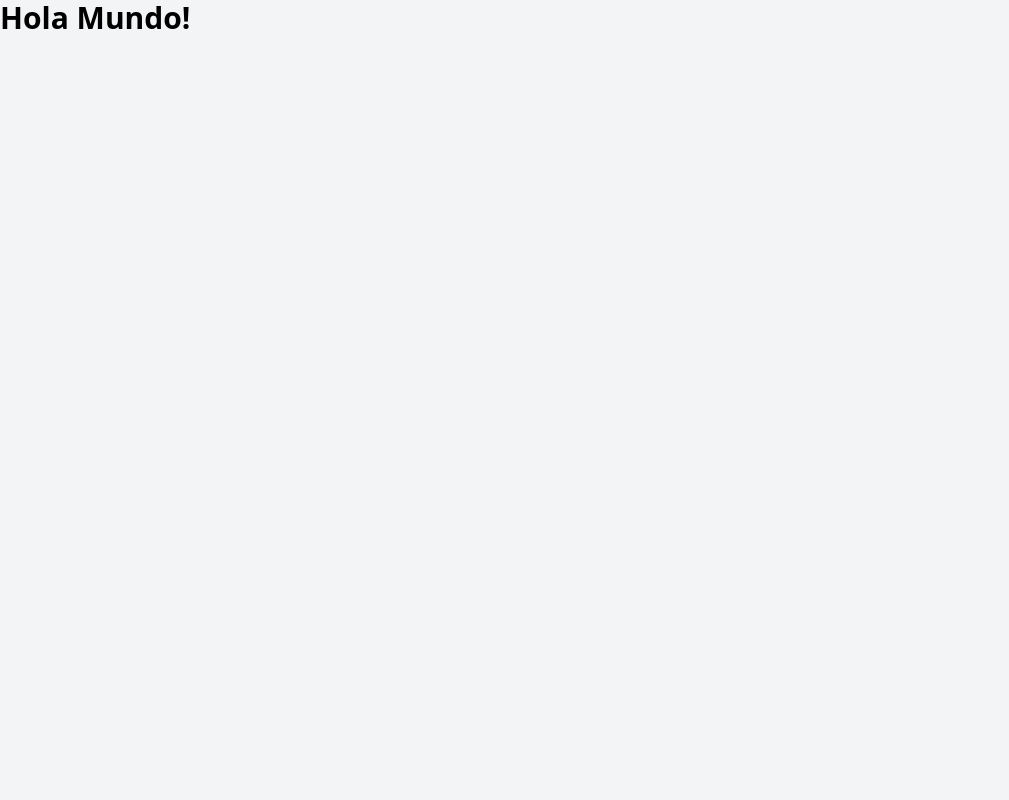
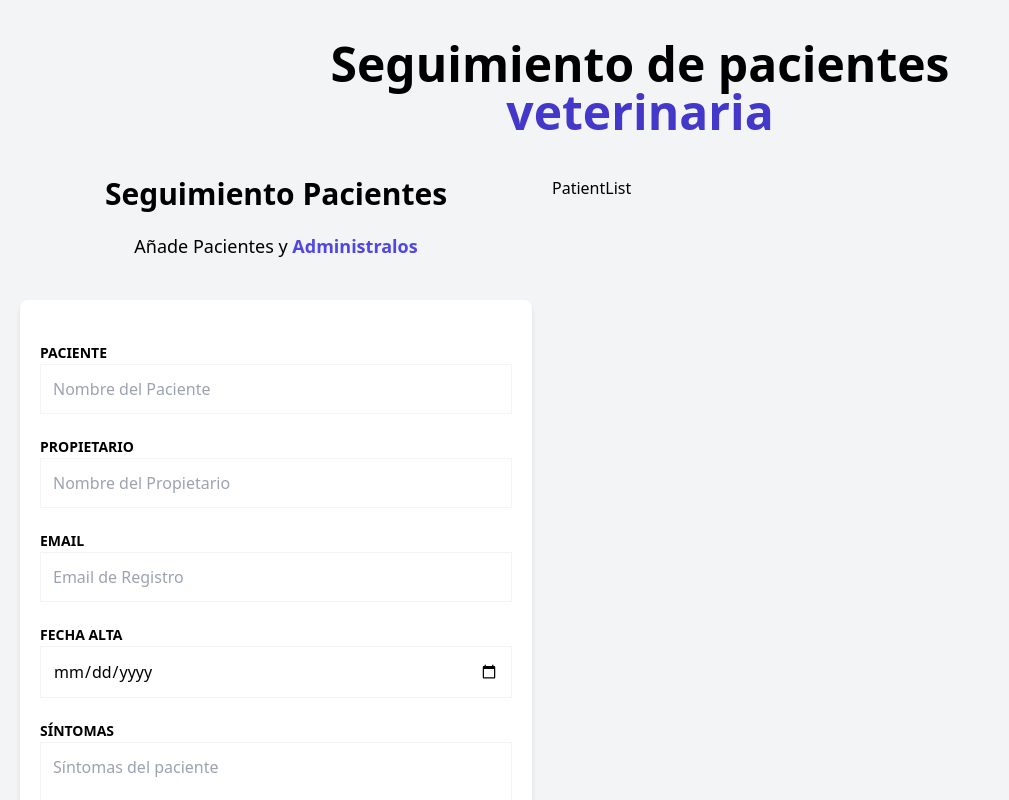
Before and after one commit to IvanVasquez289/pacientes-zustand-reactForm, a React (Vite) app: page / in a window 1280 px wide. Shown: the top 800 px of the page, without its empty margins (0-1009 px from the left). Built offline with nearby package versions, Linux system fonts and the light colour scheme.

Commit message:
feat: primeros componentes

```diff
--- a/src/App.tsx
+++ b/src/App.tsx
@@ -1,8 +1,19 @@
+import PatientForm from "./components/PatientForm"
+import PatientList from "./components/PatientList"
 
 function App() {
   return (
     <>
-      <h1 className="text-3xl font-bold">Hola Mundo!</h1>
+     <div className="container mx-auto mt-10">
+        <h1 className="text-5xl font-black text-center md:w-2/3 md:mx-auto">
+          Seguimiento de pacientes <span className="text-indigo-700">veterinaria</span>
+        </h1>
+
+        <div className="mt-10 md:flex">
+          <PatientForm/>
+          <PatientList/>
+        </div>
+     </div>
     </>
   )
 }
--- /dev/null
+++ b/src/components/PatientForm.tsx
@@ -0,0 +1,82 @@
+export default function PatientForm() {
+
+    return (
+      <div className="md:w-1/2 lg:w-2/5 mx-5">
+          <h2 className="font-black text-3xl text-center">Seguimiento Pacientes</h2>
+
+          <p className="text-lg mt-5 text-center mb-10">
+              Añade Pacientes y {''}
+              <span className="text-indigo-600 font-bold">Administralos</span>
+          </p>
+
+          <form
+              className="bg-white shadow-md rounded-lg py-10 px-5 mb-10"
+              noValidate
+          >
+                <div className="mb-5">
+                    <label htmlFor="name" className="text-sm uppercase font-bold">
+                        Paciente
+                    </label>
+                    <input
+                        id="name"
+                        className="w-full p-3  border border-gray-100"
+                        type="text"
+                        placeholder="Nombre del Paciente"
+                    />
+                </div>
+
+                <div className="mb-5">
+                  <label htmlFor="caretaker" className="text-sm uppercase font-bold">
+                      Propietario
+                  </label>
+                  <input
+                      id="caretaker"
+                      className="w-full p-3  border border-gray-100"
+                      type="text"
+                      placeholder="Nombre del Propietario"
+                  />
+                </div>
+
+              <div className="mb-5">
+                <label htmlFor="email" className="text-sm uppercase font-bold">
+                    Email
+                </label>
+                <input
+                    id="email"
+                    className="w-full p-3  border border-gray-100"
+                    type="email"
+                    placeholder="Email de Registro"
+                />
+              </div>
+
+              <div className="mb-5">
+                  <label htmlFor="date" className="text-sm uppercase font-bold">
+                      Fecha Alta
+                  </label>
+                  <input
+                      id="date"
+                      className="w-full p-3  border border-gray-100"
+                      type="date"
+                  />
+              </div>
+
+              <div className="mb-5">
+                  <label htmlFor="symptoms" className="text-sm uppercase font-bold">
+                  Síntomas
+                  </label>
+                  <textarea
+                      id="symptoms"
+                      className="w-full p-3  border border-gray-100"
+                      placeholder="Síntomas del paciente"
+                  ></textarea>
+              </div>
+
+              <input
+                  type="submit"
+                  className="bg-indigo-600 w-full p-3 text-white uppercase font-bold hover:bg-indigo-700 cursor-pointer transition-colors"
+                  value='Guardar Paciente'
+              />
+          </form>
+      </div>
+    )
+  }
--- /dev/null
+++ b/src/components/PatientList.tsx
@@ -0,0 +1,9 @@
+import React from 'react'
+
+const PatientList = () => {
+  return (
+    <div>PatientList</div>
+  )
+}
+
+export default PatientList
```
